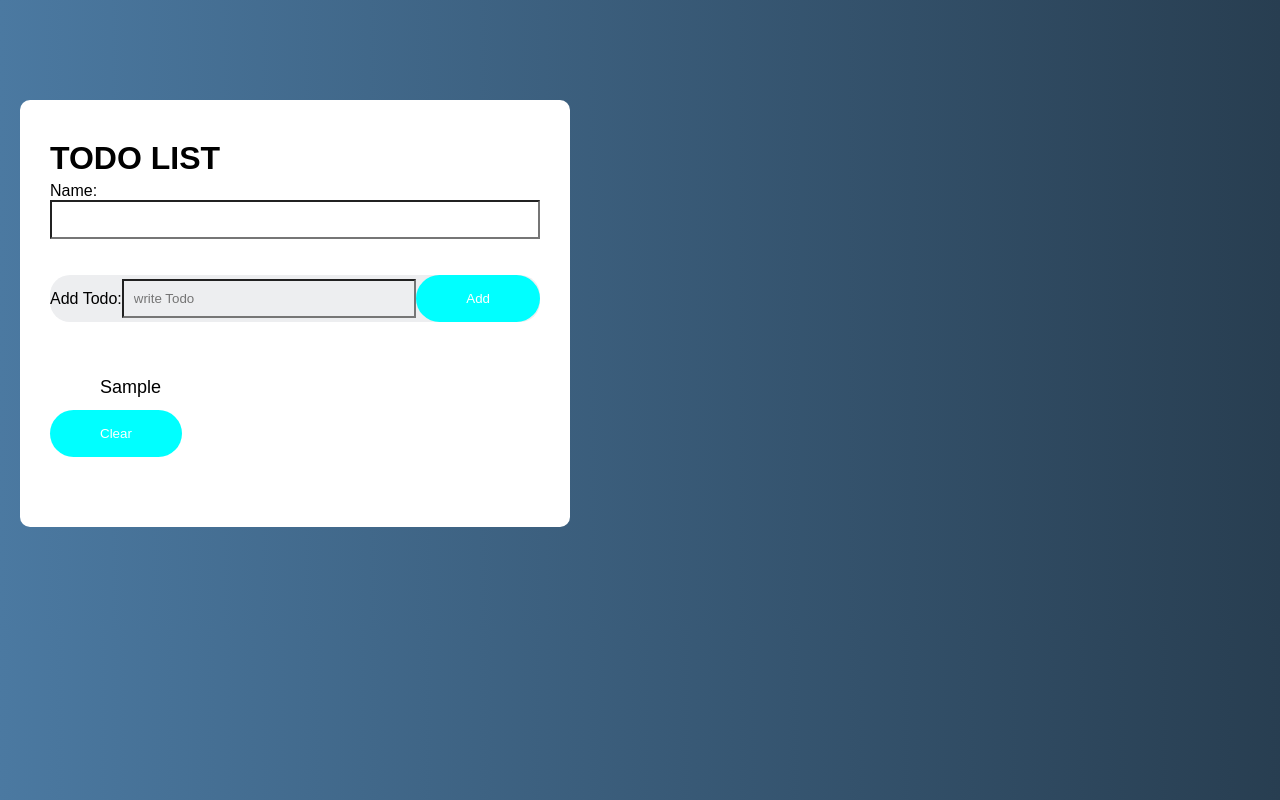
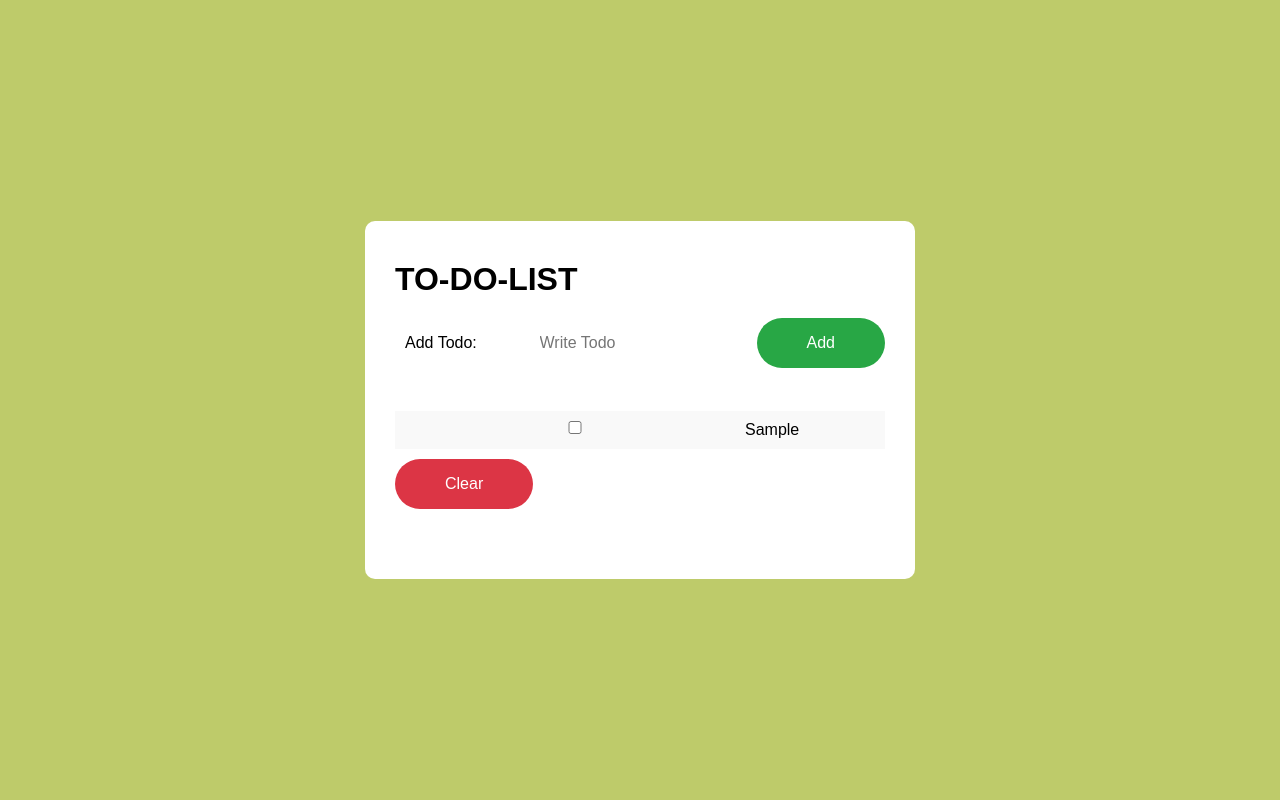
Before and after one commit to arnab072000/basic-Js, a plain HTML site: page index.html in a window 1280 px wide. Both pictures are taken after typing "Sample" into the empty fields and a click on the button "Add". Drawn offline with Linux system fonts and the light colour scheme.

Commit message:
"2nd commit"

```diff
--- a/index.html
+++ b/index.html
@@ -9,31 +9,21 @@
 <body>
     <div class="container">
         <div class="todo-app">
-            <h1>TODO LIST</h1>
+            <h1>TO-DO-LIST</h1>
             <div class="todo-Container">
-                <label for="full-name">Name:</label>
-                <input type="text" id="full-name"><br><br>
                 <div class="input-Todo">
                     <label for="add-todo">Add Todo:</label>
-                    <input type="text" id="add-todo" placeholder="write Todo">
+                    <input type="text" id="add-todo" placeholder="Write Todo">
                     <button onclick="addTodo()">Add</buton>
                 </div>
-                <!-- <label for="add-todo">Add Todo:</label>
-                <input type="text" id="add-totdo" placeholder="write Todo">
-                <button onclick="addTodo()">Add</buton> -->
             </div>
-            <!-- <label for="full-name">Name:</label>
-            <input type="text" id="full-name"><br><br>
-            <label for="add-todo">Add Todo:</label>
-            <input type="text" id="add-totdo" placeholder="write Todo">
-            <button onclick="addTodo()">Add</buton> -->
             <br>
             <div id="list">
                 <ul id="list-container">
                 <!-- <li>1</li>
                 <li>1</li> -->
                 </ul>
-                <button onclick="clearTodo()">Clear</button>
+                <button class="clear-button" onclick="clearTodo()">Clear</button>
             </div>
         </div>
     </div>
--- a/style.css
+++ b/style.css
@@ -1,13 +1,20 @@
 *{
   margin: 0;
   padding: 0;
-  font-family: "poppins", sans-serif;
+  font-family: Arial, Helvetica, sans-serif;
   box-sizing: border-box;
 }
 
 
 body {
-    background: linear-gradient(to right, rgb(75, 121, 161), rgb(40, 62, 81));
+    background: #becb6a;
+    display:flex;
+    justify-content: center;
+    align-items: center;
+    height: 100vh;
+}
+h1{
+  margin-bottom: 20px;
 }
 
 .todo-app{
@@ -24,35 +31,69 @@ body {
   display: flex;
   flex-direction: column;
 }
+
 .input-Todo {
     display: flex;
     justify-content: space-between;
     align-items: center;
-    background: #edeef0;
+    background: #fff;
     border-radius: 20px;
     margin-bottom: 25px;
+    padding-left: 10px;
 }
+
+
+label {
+  display: block;
+  width: 130px;
+  font-size: 16px;
+}
+
 input{
 flex: 1;
-border-radius: none;
+border: none;
+/* border-radius: 5px; */
+font-size: 16px;
 outline: none;
 background: transparent;
 padding: 10px;
 font-weight: 14px;
 }
 
+input,
+input::placeholder {
+    font: 1rem/3;
+}
+
 button{
   border: none;
   outline: none;
+  font-size: 16px;
   padding: 16px 50px;
-  background-color: aqua;
+  background-color: #28a745;
   color: #fff;
   cursor: pointer;
   border-radius: 40px;
 }
 
+button.clear-button {
+  border: none;
+  outline: none;
+  background: #dc3545;
+  color: #fff;
+  border-radius: 25px;
+  padding: 16px 50px;
+  cursor: pointer;
+}
+
 ul li{
-  list-style: none;
+  /* list-style: none;
   font-size: 18px;
-  padding: 12px 8px 12px 50px;
+  padding: 12px 8px 12px 50px; */
+  display: flex;
+  justify-content: start;
+  align-items: start;
+  background: #f9f9f9;
+  margin-bottom: 10px;
+  padding: 10px;
 }
--- a/todo.js
+++ b/todo.js
@@ -1,33 +1,27 @@
-let todoName = document.getElementById('full-name');
 let inputItem = document.getElementById('add-todo');
 let listContainer = document.getElementById('list-container');
 
 function addTodo() {
-    //let name = todoName.value;
     let todoValue = inputItem.value;
-    console.log(name);
     console.log(todoValue);
-    if(todoValue !== ''){
+    if(todoValue === '' || (!isNaN(todoValue))) {
+        alert('write some text ...!')
+    } else {
         createList(todoValue);
         inputItem.value = '';
-        // todoName.value="";
-    } else {
-        alert('write some text ...!')
     }
 }
 
 function createList(value) {
     const li = document.createElement('li');
-    li.innerHTML = value;
+    li.innerHTML= `<input type="checkbox">
+    <label>
+        ${value}
+    </label>`;
     listContainer.appendChild(li);
 }
-// function nameOfTodo(value){
-//     let todoList = document.getElementById("list");
-//     let h3 = document.createElement("h3");
-//     h3.innerHTML = value;
-//     todoList.appendChild(h3);
-// }
 
-function clearTodo(){
+
+function clearTodo() {
     listContainer.innerHTML='';
 }
```
